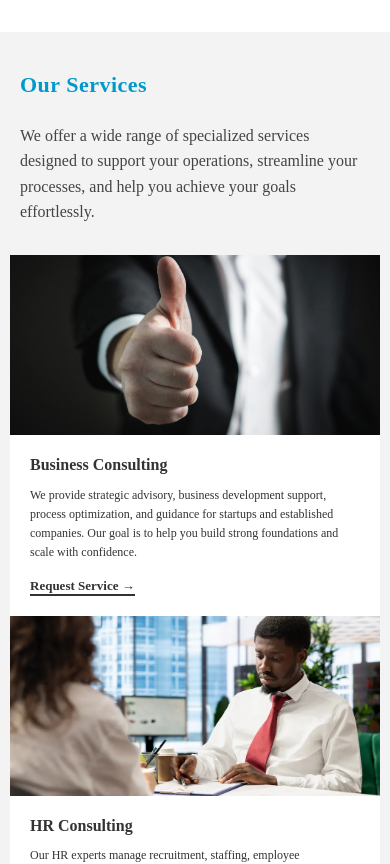
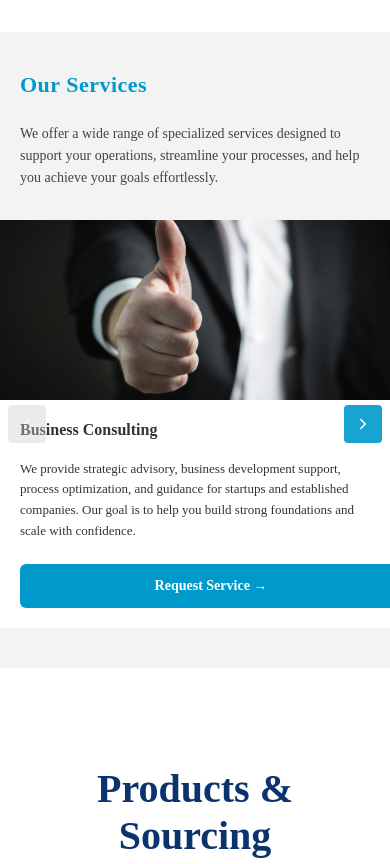
Before and after one commit to obedquao/KBMSLimited, a React (Vite) app in the folder KBMSLimited/: page / in a window 390 px wide. Shown: the part 3880-4744 px from the top of the page. Built offline with nearby package versions, Linux system fonts and the light colour scheme.

Commit message:
fixed layout

```diff
--- a/KBMSLimited/src/components/OurTeam.jsx
+++ b/KBMSLimited/src/components/OurTeam.jsx
@@ -4,7 +4,7 @@ import "../styles/team.css";
 
 export default function Team() {
   const teamMembers = [
-    { name: "Kenneth Dankwa-Smith", role: "Investor & CEO", photo: "/images/team/Smith.jpeg" },
+    { name: "Kenneth Dankwa-Smith", role: "Investor", photo: "/images/team/Smith.jpeg" },
     { name: "Redeemer Domie", role: "General Manager", photo: "/images/team/Domie.jpeg" },
     { name: "Mary Darkwah", role: "Legal Partner", photo: "/images/team/Mary Darkwah.jpeg" },
     { name: "Jerry John Mensah", role: "Public Relations Officer", photo: "/images/team/Jerry John Mensah.jpeg" },
--- a/KBMSLimited/src/styles/footer.css
+++ b/KBMSLimited/src/styles/footer.css
@@ -165,3 +165,82 @@
     justify-content: center;
   }
 }
+@media (max-width: 768px) {
+
+  /* ===== FOOTER HERO VIDEO ===== */
+  .footer-hero {
+    padding: 20px 0;
+  }
+
+  .footer-hero video {
+    width: 90%;
+    border-radius: 24px;
+  }
+
+  /* ===== MAIN FOOTER ===== */
+  .footer-main {
+    padding: 40px 20px;
+  }
+
+  /* LOGO */
+  .footer-logo img {
+    width: 130px;
+    margin-bottom: 30px;
+  }
+
+  /* ===== GRID STACK ===== */
+  .footer-grid {
+    gap: 30px;
+  }
+
+  .footer-contact,
+  .footer-nav,
+  .footer-socials {
+    text-align: center;
+  }
+
+  /* ===== HEADINGS ===== */
+  .footer-contact h4,
+  .footer-nav h4,
+  .footer-socials h4 {
+    font-size: 17px;
+    margin-bottom: 10px;
+  }
+
+  /* ===== CONTACT ITEMS ===== */
+  .footer-item {
+    justify-content: center;
+    font-size: 14px;
+  }
+
+  /* MAP BUTTON */
+  .footer-map-btn {
+    font-size: 13px;
+    padding: 8px 16px;
+    margin-top: 15px;
+  }
+
+  /* ===== NAV LINKS ===== */
+  .footer-nav a {
+    font-size: 14px;
+    margin: 6px 8px;
+  }
+
+  /* ===== SOCIAL ICONS ===== */
+  .social-icons img {
+    width: 26px;
+    height: 26px;
+  }
+
+  /* ===== DIVIDER ===== */
+  .footer-divider {
+    margin: 30px auto;
+  }
+
+  /* ===== COPYRIGHT ===== */
+  .footer-copy {
+    font-size: 13px;
+    line-height: 1.6;
+    padding: 0 10px;
+  }
+}
--- a/KBMSLimited/src/styles/services.css
+++ b/KBMSLimited/src/styles/services.css
@@ -214,39 +214,112 @@
 }
 
 @media (max-width: 480px) {
+
+  /* ===== PAGE SPACING ===== */
   .services-page {
     padding: 40px 0;
   }
 
+  /* ===== HEADER ===== */
   .services-header {
+    padding: 0 20px;
     margin-bottom: 30px;
+    text-align: left;
   }
 
   .services-header h1 {
     font-size: 22px;
   }
 
-  .services-grid {
-    grid-template-columns: 1fr;
+  .services-intro {
+    font-size: 14px;
+    line-height: 1.6;
   }
 
-  .carousel-arrow {
-    display: none;
+  /* ===== CAROUSEL CONTAINER ===== */
+  .services-carousel-container {
+    position: relative;
+    padding: 0;
+    overflow: hidden; /* CRITICAL */
   }
 
+  /* ===== GRID → FLEX (ONE CARD VIEW) ===== */
+  .services-grid {
+    display: flex;
+    grid-template-columns: none;
+    width: 100%;
+    gap: 0;
+  }
+
+  /* ===== SINGLE CARD ===== */
+  .service-card {
+    min-width: 100%;
+    max-width: 100%;
+    flex-shrink: 0;
+  }
+
+  /* ===== CARD IMAGE ===== */
   .service-image {
     height: 180px;
   }
 
+  /* ===== CARD CONTENT ===== */
   .service-content {
     padding: 20px;
+    justify-content: flex-start;
+    gap: 12px;
   }
 
   .service-content h3 {
     font-size: 16px;
+    margin-bottom: 6px;
   }
 
   .service-content p {
-    font-size: 12px;
+    font-size: 13px;
+    line-height: 1.6;
+    margin-bottom: 10px;
+  }
+
+  /* ===== MOBILE CTA BUTTON ===== */
+  .know-more {
+    margin-top: auto;
+    padding: 14px 16px;
+    font-size: 14px;
+    border-radius: 6px;
+    background-color: #0099cc;
+    color: #ffffff;
+    text-align: center;
+    border: none;
+    width: 100%;
+  }
+
+  /* ===== CAROUSEL ARROWS ===== */
+  .carousel-arrow {
+    display: flex;
+    position: absolute;
+    top: 50%;
+    transform: translateY(-50%);
+    width: 38px;
+    height: 38px;
+    background: rgba(0, 153, 204, 0.9);
+    z-index: 10;
+  }
+
+  .carousel-arrow svg {
+    width: 18px;
+    height: 18px;
+  }
+
+  .carousel-arrow:first-child {
+    left: 8px;
+  }
+
+  .carousel-arrow:last-child {
+    right: 8px;
+  }
+
+  .carousel-arrow.disabled {
+    opacity: 0.4;
   }
 }
```
